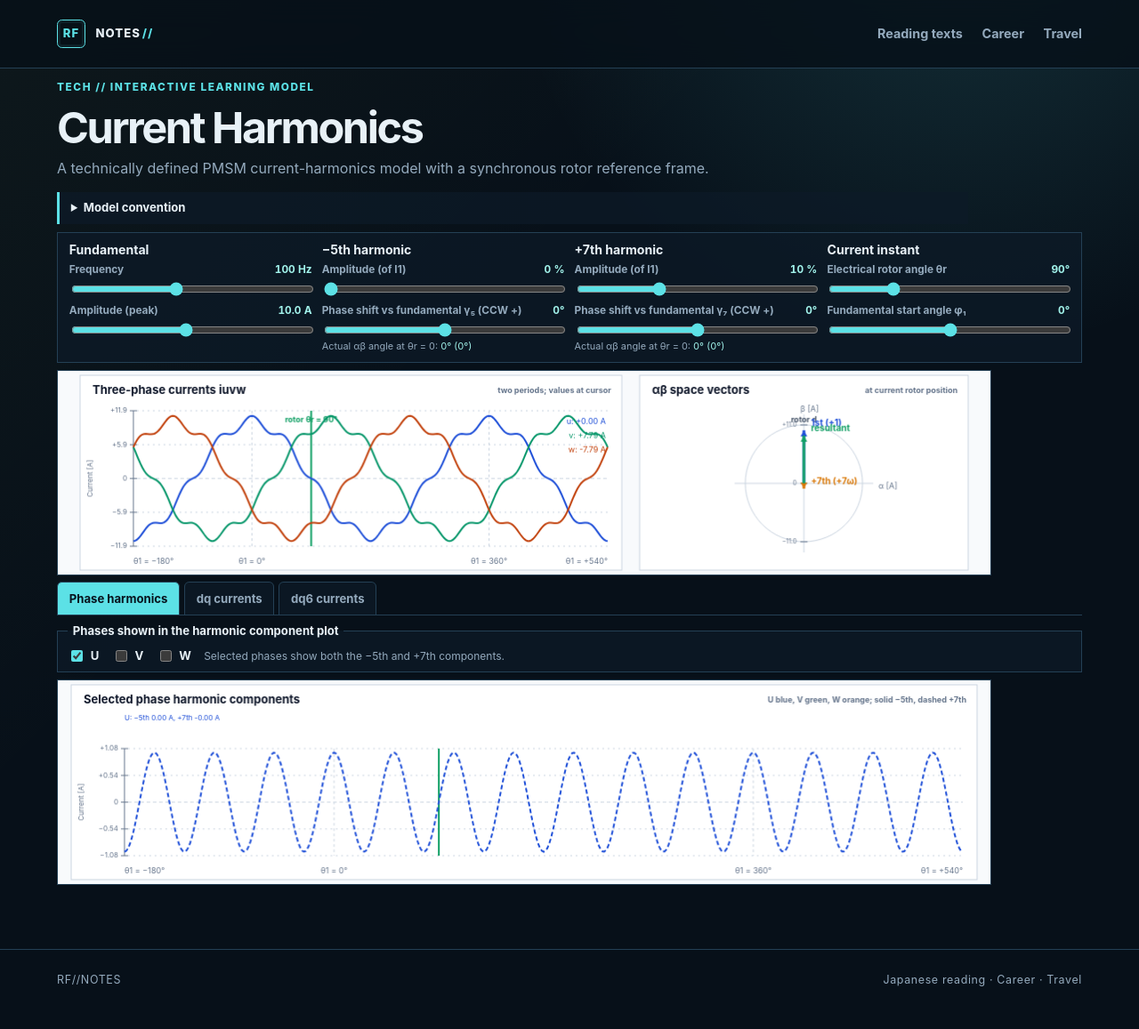
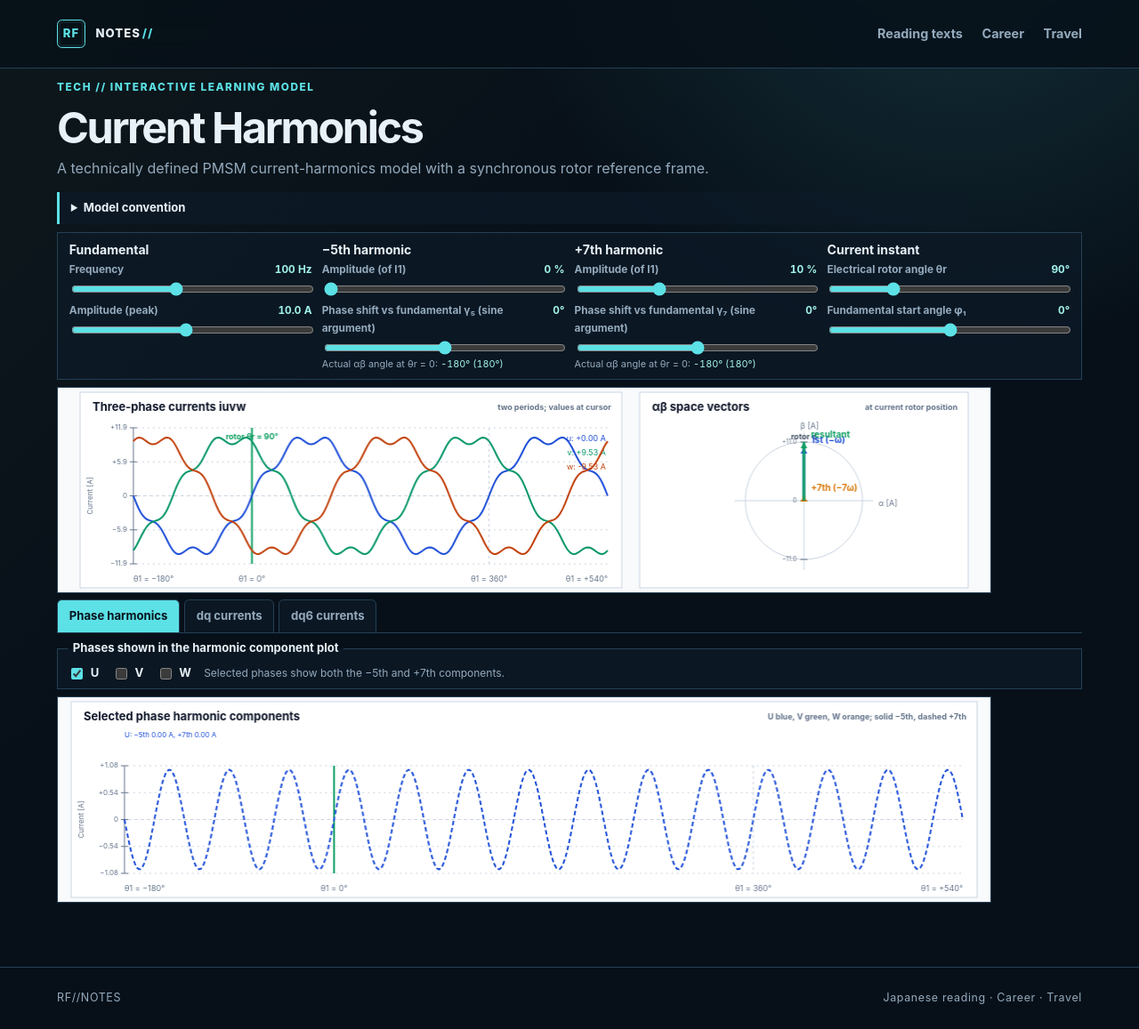
Before and after one commit to RobFil/robfil.github.io, a Jekyll site: the page built from tech/acoustics/index.html, in a window 1280 px wide. Shown: the whole page at 89% size. Built offline with Jekyll 4.4.1, drawn with Linux system fonts in a browser that asks for light colours.

Commit message:
Use requested sine phase sequence consistently

```diff
--- a/tech/acoustics/acoustics-lab.js
+++ b/tech/acoustics/acoustics-lab.js
@@ -23,8 +23,8 @@
   const sequenceOrder = { fundamental: 1, fifth: -5, seventh: 7 };
   const phases = [
     { key: "showPhaseU", label: "U", offset: 0, color: colours.u },
-    { key: "showPhaseV", label: "V", offset: -tau / 3, color: colours.v },
-    { key: "showPhaseW", label: "W", offset: tau / 3, color: colours.w }
+    { key: "showPhaseV", label: "V", offset: tau / 3, color: colours.v },
+    { key: "showPhaseW", label: "W", offset: 2 * tau / 3, color: colours.w }
   ];
 
   function state() {
@@ -32,7 +32,15 @@
     return { f: Number(controls.fundamental.value), i1, i5, i7, phi1: Number(controls.fundamentalPhase.value) * Math.PI / 180, cursorAngle: Number(controls.cursorAngle.value) * Math.PI / 180, gamma5: Number(controls.fifthPhase.value) * Math.PI / 180, gamma7: Number(controls.seventhPhase.value) * Math.PI / 180, shownPhases: phases.filter(phase => controls[phase.key].checked) };
   }
   function formatVectorAngle(angle) { const raw = Math.round(angle * 180 / Math.PI); const signed = ((raw + 180) % 360 + 360) % 360 - 180; const full = (signed + 360) % 360; return `${signed}° (${full}°)`; }
-  function updateLabels() { const s = state(); outputs.fundamental.textContent = `${s.f} Hz`; outputs.amplitude.textContent = `${s.i1.toFixed(1)} A`; outputs.fundamentalPhase.textContent = `${controls.fundamentalPhase.value}°`; outputs.fifth.textContent = `${controls.fifth.value} %`; outputs.fifthPhase.textContent = `${controls.fifthPhase.value}°`; outputs.fifthVectorAngle.textContent = formatVectorAngle(sequenceOrder.fifth * s.phi1 + s.gamma5); outputs.seventh.textContent = `${controls.seventh.value} %`; outputs.seventhPhase.textContent = `${controls.seventhPhase.value}°`; outputs.seventhVectorAngle.textContent = formatVectorAngle(sequenceOrder.seventh * s.phi1 + s.gamma7); outputs.cursorAngle.textContent = `${controls.cursorAngle.value}°`; }
+  function phaseAngleAtRotor(s, rotorAngle = s.cursorAngle) {
+    let angle = Math.PI / 2 - rotorAngle - s.phi1;
+    while (angle < -Math.PI) angle += tau;
+    while (angle > 3 * Math.PI) angle -= tau;
+    return angle;
+  }
+  function angleToX(angle, left, right) { return left + (right - left) * (angle + Math.PI) / (2 * tau); }
+  function alphaBetaAngle(sequence, gamma, phaseAngle) { return Math.PI / 2 - sequence * phaseAngle - gamma; }
+  function updateLabels() { const s = state(); outputs.fundamental.textContent = `${s.f} Hz`; outputs.amplitude.textContent = `${s.i1.toFixed(1)} A`; outputs.fundamentalPhase.textContent = `${controls.fundamentalPhase.value}°`; outputs.fifth.textContent = `${controls.fifth.value} %`; outputs.fifthPhase.textContent = `${controls.fifthPhase.value}°`; outputs.fifthVectorAngle.textContent = formatVectorAngle(alphaBetaAngle(sequenceOrder.fifth, s.gamma5, phaseAngleAtRotor(s, 0))); outputs.seventh.textContent = `${controls.seventh.value} %`; outputs.seventhPhase.textContent = `${controls.seventhPhase.value}°`; outputs.seventhVectorAngle.textContent = formatVectorAngle(alphaBetaAngle(sequenceOrder.seventh, s.gamma7, phaseAngleAtRotor(s, 0))); outputs.cursorAngle.textContent = `${controls.cursorAngle.value}°`; }
   function line(x1, y1, x2, y2, color, width = 1, dash = []) { ctx.save(); ctx.strokeStyle = color; ctx.lineWidth = width; ctx.setLineDash(dash); ctx.beginPath(); ctx.moveTo(x1, y1); ctx.lineTo(x2, y2); ctx.stroke(); ctx.restore(); }
   function text(value, x, y, size = 12, color = colours.ink, align = "left", weight = "400") { ctx.fillStyle = color; ctx.font = `${weight} ${size}px Inter, system-ui, sans-serif`; ctx.textAlign = align; ctx.textBaseline = "middle"; ctx.fillText(value, x, y); }
   function card(x, y, w, h, title, detail = "") { ctx.fillStyle = colours.card; ctx.strokeStyle = colours.grid; ctx.lineWidth = 1; ctx.fillRect(x, y, w, h); ctx.strokeRect(x, y, w, h); text(title, x + 14, y + 17, 13, colours.ink, "left", "700"); if (detail) text(detail, x + w - 12, y + 17, 9, colours.muted, "right", "700"); }
@@ -49,33 +57,35 @@
     });
   }
   function vector(cx, cy, x, y, color, label) { line(cx, cy, x, y, color, 3); const a = Math.atan2(y - cy, x - cx); const h = 8; ctx.fillStyle = color; ctx.beginPath(); ctx.moveTo(x, y); ctx.lineTo(x - h * Math.cos(a - .48), y - h * Math.sin(a - .48)); ctx.lineTo(x - h * Math.cos(a + .48), y - h * Math.sin(a + .48)); ctx.closePath(); ctx.fill(); if (label) text(label, x + 8, y - 8, 10, color, "left", "700"); }
-  function harmonicCurrent(amplitude, sequence, gamma, phase, theta) { return amplitude * Math.cos(sequence * theta + gamma + phase); }
-  function dqComponents(amplitude, sequence, gamma, theta, phi1) {
-    const angle = (sequence - sequenceOrder.fundamental) * theta + sequence * phi1 + gamma;
+  function harmonicCurrent(amplitude, sequence, gamma, phase, theta) { return amplitude * Math.sin(sequence * theta + gamma + phase); }
+  function dqComponents(amplitude, sequence, gamma, rotorAngle, phi1) {
+    const phaseAngle = Math.PI / 2 - rotorAngle - phi1;
+    const angle = alphaBetaAngle(sequence, gamma, phaseAngle) - rotorAngle;
     return { d: amplitude * Math.cos(angle), q: amplitude * Math.sin(angle) };
   }
   function current(phase, theta, s) {
-    return s.i1 * Math.cos(theta + phase) + harmonicCurrent(s.i5, sequenceOrder.fifth, s.gamma5, phase, theta) + harmonicCurrent(s.i7, sequenceOrder.seventh, s.gamma7, phase, theta);
+    return s.i1 * Math.sin(theta + phase) + harmonicCurrent(s.i5, sequenceOrder.fifth, s.gamma5, phase, theta) + harmonicCurrent(s.i7, sequenceOrder.seventh, s.gamma7, phase, theta);
   }
   function drawWave(x, y, w, h, s) {
     card(x, y, w, h, "Three-phase currents iuvw", "two periods; values at cursor");
     const left = x + 60, right = x + w - 16, top = y + 40, bottom = y + h - 27, mid = (top + bottom) / 2, limit = 1.08 * (s.i1 + s.i5 + s.i7), scale = (bottom - top) / (2 * limit);
-    const zeroX = left + (right - left) / 4, periodEndX = left + 3 * (right - left) / 4, cursorX = left + (right - left) * (s.cursorAngle + s.phi1 + Math.PI) / (2 * tau);
+    const zeroX = left + (right - left) / 4, periodEndX = left + 3 * (right - left) / 4, cursorX = angleToX(phaseAngleAtRotor(s), left, right);
     drawCurrentAxis(left, right, top, bottom, limit); line(zeroX, top, zeroX, bottom, colours.grid, 1, [3, 3]); line(periodEndX, top, periodEndX, bottom, colours.grid, 1, [3, 3]); line(cursorX, top, cursorX, bottom, colours.field, 2); text("θ1 = −180°", left, y + h - 10, 9, colours.muted); text("θ1 = 0°", zeroX, y + h - 10, 9, colours.muted, "center"); text("θ1 = 360°", periodEndX, y + h - 10, 9, colours.muted, "center"); text("θ1 = +540°", right, y + h - 10, 9, colours.muted, "right"); text(`rotor θr = ${Math.round(s.cursorAngle * 180 / Math.PI)}°`, cursorX, top + 10, 9, colours.field, "center", "700");
-    [[0, colours.u, "u"], [-2 * Math.PI / 3, colours.v, "v"], [2 * Math.PI / 3, colours.w, "w"]].forEach(([phase, color, label]) => {
+    [[0, colours.u, "u"], [tau / 3, colours.v, "v"], [2 * tau / 3, colours.w, "w"]].forEach(([phase, color, label]) => {
       ctx.strokeStyle = color; ctx.lineWidth = 2; ctx.beginPath();
       for (let px = left; px <= right; px += 2) { const local = -Math.PI + 2 * tau * (px - left) / (right - left); const py = mid - scale * current(phase, local, s); if (px === left) ctx.moveTo(px, py); else ctx.lineTo(px, py); }
-      ctx.stroke(); const value = current(phase, s.cursorAngle + s.phi1, s); text(`${label}: ${value >= 0 ? "+" : ""}${value.toFixed(2)} A`, right - 2, top + 12 + ["u", "v", "w"].indexOf(label) * 16, 9, color, "right");
+      ctx.stroke(); const value = current(phase, phaseAngleAtRotor(s), s); text(`${label}: ${value >= 0 ? "+" : ""}${value.toFixed(2)} A`, right - 2, top + 12 + ["u", "v", "w"].indexOf(label) * 16, 9, color, "right");
     });
   }
   function drawUPhaseHarmonics(x, y, w, h, s) {
     const harmonic5 = s.i5, harmonic7 = s.i7;
     card(x, y, w, h, "Selected phase harmonic components", "U blue, V green, W orange; solid −5th, dashed +7th");
-    const selected = s.shownPhases, left = x + 60, right = x + w - 16, top = y + 72, bottom = y + h - 27, mid = (top + bottom) / 2, limit = Math.max(.1, 1.08 * (harmonic5 + harmonic7)), scale = (bottom - top) / (2 * limit), zeroX = left + (right - left) / 4, periodEndX = left + 3 * (right - left) / 4, cursorX = left + (right - left) * (s.cursorAngle + s.phi1 + Math.PI) / (2 * tau);
+    const selected = s.shownPhases, left = x + 60, right = x + w - 16, top = y + 72, bottom = y + h - 27, mid = (top + bottom) / 2, limit = Math.max(.1, 1.08 * (harmonic5 + harmonic7)), scale = (bottom - top) / (2 * limit), zeroX = left + (right - left) / 4, periodEndX = left + 3 * (right - left) / 4, cursorX = angleToX(phaseAngleAtRotor(s), left, right);
     drawCurrentAxis(left, right, top, bottom, limit, 2); line(zeroX, top, zeroX, bottom, colours.grid, 1, [3, 3]); line(periodEndX, top, periodEndX, bottom, colours.grid, 1, [3, 3]); line(cursorX, top, cursorX, bottom, colours.field, 2);
     const cursorValues = selected.map(phase => {
-      const value5 = harmonicCurrent(harmonic5, sequenceOrder.fifth, s.gamma5, phase.offset, s.cursorAngle + s.phi1);
-      const value7 = harmonicCurrent(harmonic7, sequenceOrder.seventh, s.gamma7, phase.offset, s.cursorAngle + s.phi1);
+      const phaseAngle = phaseAngleAtRotor(s);
+      const value5 = harmonicCurrent(harmonic5, sequenceOrder.fifth, s.gamma5, phase.offset, phaseAngle);
+      const value7 = harmonicCurrent(harmonic7, sequenceOrder.seventh, s.gamma7, phase.offset, phaseAngle);
       return { phase, value5, value7 };
     });
     cursorValues.forEach(({ phase, value5, value7 }, index) => text(`${phase.label}: −5th ${value5.toFixed(2)} A, +7th ${value7.toFixed(2)} A`, left, y + 38 + index * 12, 8, phase.color));
@@ -94,29 +104,30 @@
     const vectorLimit = Math.max(s.i1 + s.i5 + s.i7, 1);
     ctx.strokeStyle = colours.grid; ctx.lineWidth = 1; ctx.beginPath(); ctx.arc(cx, cy, r, 0, tau); ctx.stroke(); line(cx - r - 12, cy, cx + r + 12, cy, colours.grid); line(cx, cy - r - 12, cx, cy + r + 12, colours.grid);
     [-1, 0, 1].forEach(level => { const tickY = cy - level * r; line(cx - 4, tickY, cx + 4, tickY, colours.muted); text(level === 0 ? "0" : `${level > 0 ? "+" : "−"}${vectorLimit.toFixed(1)}`, cx - 8, tickY, 7, colours.muted, "right"); });
-    const a1 = s.cursorAngle + s.phi1, a5 = sequenceOrder.fifth * (s.cursorAngle + s.phi1) + s.gamma5, a7 = sequenceOrder.seventh * (s.cursorAngle + s.phi1) + s.gamma7;
-    const ratio = r / vectorLimit; const vectors = [[s.i1, a1, colours.u, "1st (+1)"], [s.i5, a5, colours.q, "−5th (−5ω)"], [s.i7, a7, "#d97706", "+7th (+7ω)"]];
+    const phaseAngle = phaseAngleAtRotor(s);
+    const a1 = alphaBetaAngle(sequenceOrder.fundamental, 0, phaseAngle), a5 = alphaBetaAngle(sequenceOrder.fifth, s.gamma5, phaseAngle), a7 = alphaBetaAngle(sequenceOrder.seventh, s.gamma7, phaseAngle);
+    const ratio = r / vectorLimit; const vectors = [[s.i1, a1, colours.u, "1st (−ω)"], [s.i5, a5, colours.q, "−5th (+5ω)"], [s.i7, a7, "#d97706", "+7th (−7ω)"]];
     const rotorRadius = r * .84; line(cx, cy, cx + rotorRadius * Math.cos(s.cursorAngle), cy - rotorRadius * Math.sin(s.cursorAngle), "#475569", 2, [5, 4]); text("rotor d", cx + (rotorRadius + 16) * Math.cos(s.cursorAngle), cy - (rotorRadius + 16) * Math.sin(s.cursorAngle), 9, "#475569", "center", "700"); let sx = 0, sy = 0; vectors.forEach(([mag, a, color, label]) => { const vx = mag * Math.cos(a) * ratio, vy = -mag * Math.sin(a) * ratio; sx += vx; sy += vy; if (mag > 0) vector(cx, cy, cx + vx, cy + vy, color, label); }); vector(cx, cy, cx + sx, cy + sy, colours.field, "resultant"); text("α [A]", cx + r + 18, cy + 3, 9, colours.muted); text("β [A]", cx - 4, cy - r - 18, 9, colours.muted);
   }
   function drawDq(x, y, w, h, s) {
     const harmonic5 = s.i5, harmonic7 = s.i7;
     card(x, y, w, h, "Rotor-synchronous dq currents", "fundamental + harmonics; d solid, q dashed");
-    const left = x + 60, right = x + w - 16, top = y + 52, bottom = y + h - 27, mid = (top + bottom) / 2, limit = 1.08 * (s.i1 + harmonic5 + harmonic7), scale = (bottom - top) / (2 * limit), zeroX = left + (right - left) / 4, periodEndX = left + 3 * (right - left) / 4, cursorX = left + (right - left) * (s.cursorAngle + s.phi1 + Math.PI) / (2 * tau), h5AtCursor = dqComponents(harmonic5, sequenceOrder.fifth, s.gamma5, s.cursorAngle, s.phi1), h7AtCursor = dqComponents(harmonic7, sequenceOrder.seventh, s.gamma7, s.cursorAngle, s.phi1), currentD = s.i1 * Math.cos(s.phi1) + h5AtCursor.d + h7AtCursor.d, currentQ = s.i1 * Math.sin(s.phi1) + h5AtCursor.q + h7AtCursor.q;
+    const left = x + 60, right = x + w - 16, top = y + 52, bottom = y + h - 27, mid = (top + bottom) / 2, limit = 1.08 * (s.i1 + harmonic5 + harmonic7), scale = (bottom - top) / (2 * limit), zeroX = left + (right - left) / 4, periodEndX = left + 3 * (right - left) / 4, cursorX = angleToX(phaseAngleAtRotor(s), left, right), h5AtCursor = dqComponents(harmonic5, sequenceOrder.fifth, s.gamma5, s.cursorAngle, s.phi1), h7AtCursor = dqComponents(harmonic7, sequenceOrder.seventh, s.gamma7, s.cursorAngle, s.phi1), currentD = s.i1 * Math.cos(s.phi1) + h5AtCursor.d + h7AtCursor.d, currentQ = s.i1 * Math.sin(s.phi1) + h5AtCursor.q + h7AtCursor.q;
     drawCurrentAxis(left, right, top, bottom, limit); line(zeroX, top, zeroX, bottom, colours.grid, 1, [3, 3]); line(periodEndX, top, periodEndX, bottom, colours.grid, 1, [3, 3]); line(cursorX, top, cursorX, bottom, colours.field, 2); text(`At cursor: d = ${currentD.toFixed(2)} A, q = ${currentQ.toFixed(2)} A`, left, y + 36, 9, colours.muted);
-    const draw = (axis, color, label) => { ctx.strokeStyle = color; ctx.lineWidth = 2; ctx.setLineDash(axis === "q" ? [5, 3] : []); ctx.beginPath(); for (let px = left; px <= right; px += 2) { const theta1 = -Math.PI + 2 * tau * (px - left) / (right - left), rotorAngle = theta1 - s.phi1, h5 = dqComponents(harmonic5, sequenceOrder.fifth, s.gamma5, rotorAngle, s.phi1), h7 = dqComponents(harmonic7, sequenceOrder.seventh, s.gamma7, rotorAngle, s.phi1), value = axis === "d" ? s.i1 * Math.cos(s.phi1) + h5.d + h7.d : s.i1 * Math.sin(s.phi1) + h5.q + h7.q, py = mid - value * scale; if (px === left) ctx.moveTo(px, py); else ctx.lineTo(px, py); } ctx.stroke(); ctx.setLineDash([]); text(label, right - 4, top + (axis === "d" ? 12 : 28), 9, color, "right"); };
+    const draw = (axis, color, label) => { ctx.strokeStyle = color; ctx.lineWidth = 2; ctx.setLineDash(axis === "q" ? [5, 3] : []); ctx.beginPath(); for (let px = left; px <= right; px += 2) { const phaseAngle = -Math.PI + 2 * tau * (px - left) / (right - left), rotorAngle = Math.PI / 2 - phaseAngle - s.phi1, h5 = dqComponents(harmonic5, sequenceOrder.fifth, s.gamma5, rotorAngle, s.phi1), h7 = dqComponents(harmonic7, sequenceOrder.seventh, s.gamma7, rotorAngle, s.phi1), value = axis === "d" ? s.i1 * Math.cos(s.phi1) + h5.d + h7.d : s.i1 * Math.sin(s.phi1) + h5.q + h7.q, py = mid - value * scale; if (px === left) ctx.moveTo(px, py); else ctx.lineTo(px, py); } ctx.stroke(); ctx.setLineDash([]); text(label, right - 4, top + (axis === "d" ? 12 : 28), 9, color, "right"); };
     draw("d", colours.d, "d current"); draw("q", colours.q, "q current"); text("θ1 = −180°", left, y + h - 10, 9, colours.muted); text("θ1 = 0°", zeroX, y + h - 10, 9, colours.muted, "center"); text("θ1 = 360°", periodEndX, y + h - 10, 9, colours.muted, "center"); text("θ1 = +540°", right, y + h - 10, 9, colours.muted, "right");
   }
   function drawHarmonicFrameComponents(x, y, w, h, s) {
     const harmonic5 = s.i5, harmonic7 = s.i7;
-    card(x, y, w, h, "Combined dq6 harmonic currents", "sum of −6ω and +6ω components; d solid, q dashed");
-    const left = x + 60, right = x + w - 16, top = y + 72, bottom = y + h - 27, mid = (top + bottom) / 2, limit = Math.max(.1, 1.08 * (harmonic5 + harmonic7)), scale = (bottom - top) / (2 * limit), zeroX = left + (right - left) / 4, periodEndX = left + 3 * (right - left) / 4, cursorX = left + (right - left) * (s.cursorAngle + s.phi1 + Math.PI) / (2 * tau);
+    card(x, y, w, h, "Combined dq6 harmonic currents", "−5th → +6ω; +7th → −6ω; d solid, q dashed");
+    const left = x + 60, right = x + w - 16, top = y + 72, bottom = y + h - 27, mid = (top + bottom) / 2, limit = Math.max(.1, 1.08 * (harmonic5 + harmonic7)), scale = (bottom - top) / (2 * limit), zeroX = left + (right - left) / 4, periodEndX = left + 3 * (right - left) / 4, cursorX = angleToX(phaseAngleAtRotor(s), left, right);
     drawCurrentAxis(left, right, top, bottom, limit, 2); line(zeroX, top, zeroX, bottom, colours.grid, 1, [3, 3]); line(periodEndX, top, periodEndX, bottom, colours.grid, 1, [3, 3]); line(cursorX, top, cursorX, bottom, colours.field, 2);
     const at5 = dqComponents(harmonic5, sequenceOrder.fifth, s.gamma5, s.cursorAngle, s.phi1), at7 = dqComponents(harmonic7, sequenceOrder.seventh, s.gamma7, s.cursorAngle, s.phi1);
     text(`At cursor: d₆ = ${(at5.d + at7.d).toFixed(2)} A, q₆ = ${(at5.q + at7.q).toFixed(2)} A`, left, y + 42, 9, colours.muted);
     [["d", colours.d, []], ["q", colours.q, [5, 3]]].forEach(([axis, color, dash]) => {
       ctx.strokeStyle = color; ctx.lineWidth = 2; ctx.setLineDash(dash); ctx.beginPath();
       for (let px = left; px <= right; px += 2) {
-        const theta1 = -Math.PI + 2 * tau * (px - left) / (right - left), rotorAngle = theta1 - s.phi1;
+        const theta1 = -Math.PI + 2 * tau * (px - left) / (right - left), rotorAngle = Math.PI / 2 - theta1 - s.phi1;
         const h5 = dqComponents(harmonic5, sequenceOrder.fifth, s.gamma5, rotorAngle, s.phi1);
         const h7 = dqComponents(harmonic7, sequenceOrder.seventh, s.gamma7, rotorAngle, s.phi1);
         const value = h5[axis] + h7[axis], py = mid - scale * value;
--- a/tech/acoustics/index.html
+++ b/tech/acoustics/index.html
@@ -27,14 +27,14 @@ title: Current Harmonics Lab
     <section class="control-group" aria-labelledby="fifth-controls">
       <h2 id="fifth-controls">−5th harmonic</h2>
       <label>Amplitude (of I1) <output id="fifth-value">0 %</output><input id="fifth" type="range" min="0" max="30" value="0" step="1"></label>
-      <label>Phase shift vs fundamental γ₅ (CCW +) <output id="fifth-phase-value">0°</output><input id="fifth-phase" type="range" min="-180" max="180" value="0" step="1"></label>
-      <p class="phase-reference">Actual αβ angle at θr = 0: <output id="fifth-vector-angle">0° (0°)</output></p>
+      <label>Phase shift vs fundamental γ₅ (sine argument) <output id="fifth-phase-value">0°</output><input id="fifth-phase" type="range" min="-180" max="180" value="0" step="1"></label>
+      <p class="phase-reference">Actual αβ angle at θr = 0: <output id="fifth-vector-angle">−180° (180°)</output></p>
     </section>
     <section class="control-group" aria-labelledby="seventh-controls">
       <h2 id="seventh-controls">+7th harmonic</h2>
       <label>Amplitude (of I1) <output id="seventh-value">10 %</output><input id="seventh" type="range" min="0" max="30" value="10" step="1"></label>
-      <label>Phase shift vs fundamental γ₇ (CCW +) <output id="seventh-phase-value">0°</output><input id="seventh-phase" type="range" min="-180" max="180" value="0" step="1"></label>
-      <p class="phase-reference">Actual αβ angle at θr = 0: <output id="seventh-vector-angle">0° (0°)</output></p>
+      <label>Phase shift vs fundamental γ₇ (sine argument) <output id="seventh-phase-value">0°</output><input id="seventh-phase" type="range" min="-180" max="180" value="0" step="1"></label>
+      <p class="phase-reference">Actual αβ angle at θr = 0: <output id="seventh-vector-angle">−180° (180°)</output></p>
     </section>
     <section class="control-group" aria-labelledby="cursor-controls">
       <h2 id="cursor-controls">Current instant</h2>
```
Also changed, not shown: other parts of tech/acoustics/index.html (+3 -3 lines).
